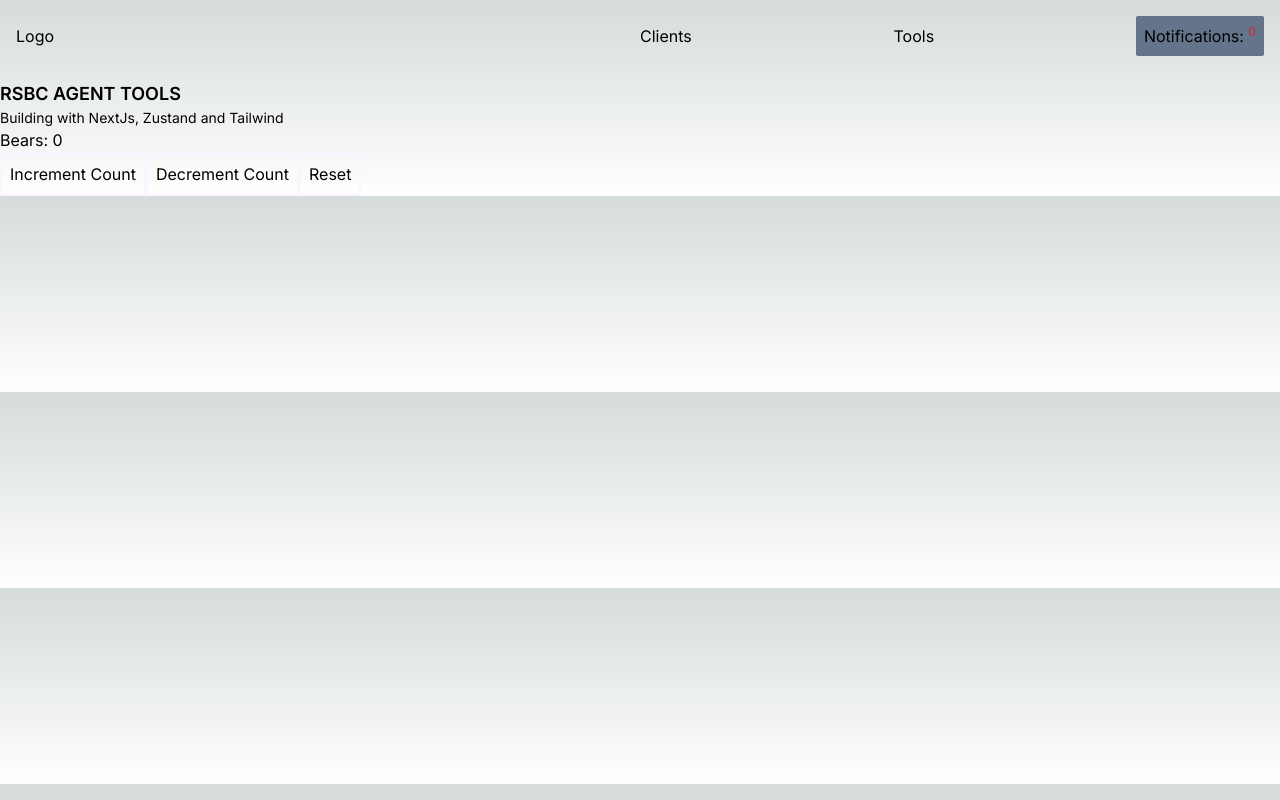
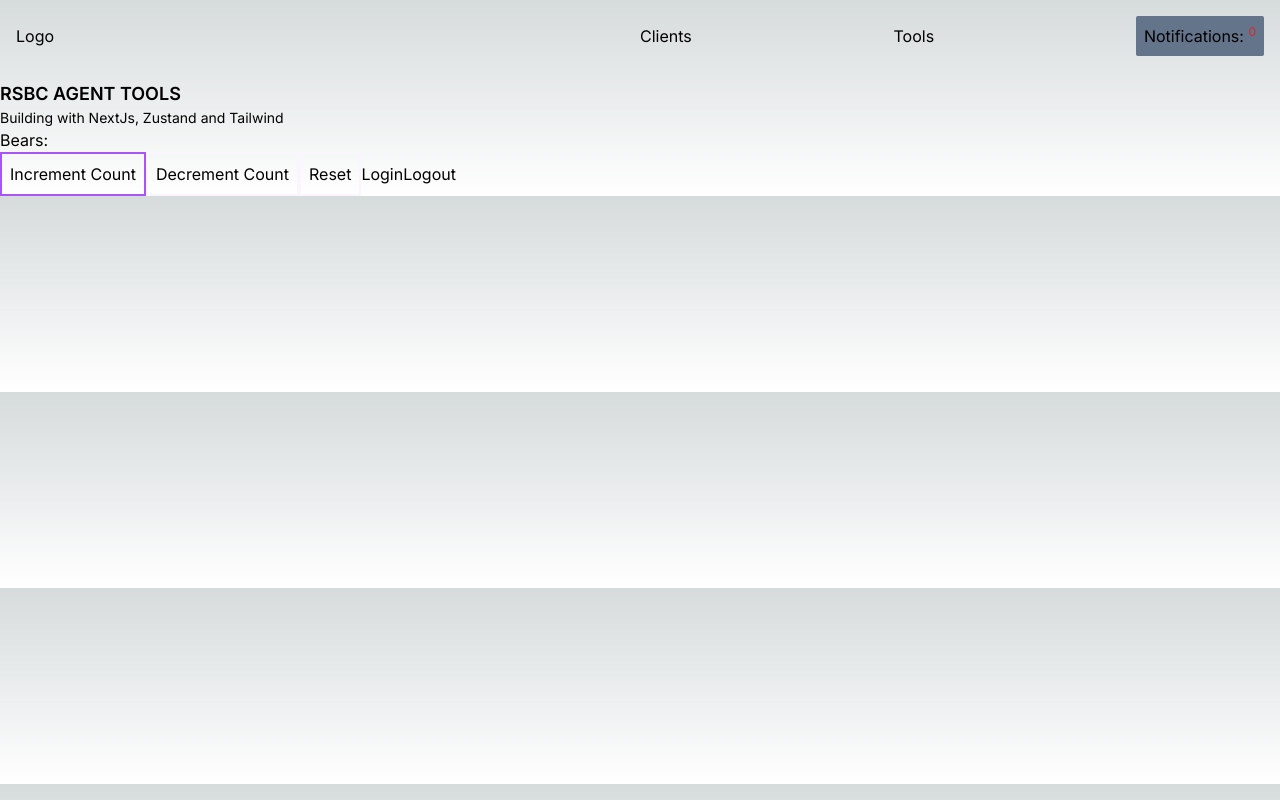
Before and after one commit to Noah202226/rsbc-agent-tools-zustand, a Next.js app: page / in a window 1280 px wide. Built offline with nearby package versions, Linux system fonts and the light colour scheme; no server answers.

Commit message:
add firebase auth

```diff
--- /dev/null
+++ b/app/components/Login.jsx
@@ -0,0 +1,7 @@
+import React from "react";
+
+const Login = () => {
+  return <div>Login</div>;
+};
+
+export default Login;
--- /dev/null
+++ b/app/firebase.jsx
@@ -0,0 +1,23 @@
+// Import the functions you need from the SDKs you need
+import { getApp, getApps, initializeApp } from "firebase/app";
+// import { getAnalytics } from "firebase/analytics";
+import { getAuth } from "firebase/auth";
+// TODO: Add SDKs for Firebase products that you want to use
+// https://firebase.google.com/docs/web/setup#available-libraries
+
+// Your web app's Firebase configuration
+// For Firebase JS SDK v7.20.0 and later, measurementId is optional
+const firebaseConfig = {
+  apiKey: "AIzaSyAt8OGQmEMJLtZVpkHiC9lB92ccd_UnRBs",
+  authDomain: "rsbc-agents-app.firebaseapp.com",
+  projectId: "rsbc-agents-app",
+  storageBucket: "rsbc-agents-app.appspot.com",
+  messagingSenderId: "102758156659",
+  appId: "1:102758156659:web:c1b2504ccc264b3df15d06",
+  measurementId: "G-7FE26GB53S",
+};
+
+// Initialize Firebase
+if (getApps().length === 0) initializeApp(firebaseConfig);
+export const auth = getAuth(getApp());
+// const analytics = getAnalytics(app);
--- a/app/page.jsx
+++ b/app/page.jsx
@@ -1,20 +1,55 @@
 "use client";
+import { useEffect } from "react";
 import { useUserStore } from "./store/zustand";
+import { GoogleAuthProvider, signInWithPopup } from "firebase/auth";
 
 export default function Home() {
-  const { count, incrementCount, decrementCount, resetCount } = useUserStore(
-    (state) => state
-  );
+  const {
+    count,
+    incrementCount,
+    decrementCount,
+    resetCount,
+    user,
+    auth,
+    handleLogin,
+    handleLogOut,
+  } = useUserStore((state) => state);
+
+  const login = async () => {
+    const provider = new GoogleAuthProvider();
+    signInWithPopup(auth, provider).then((user) => {
+      console.log("after log", user);
+      handleLogin(user.user);
+    });
+  };
+
+  useEffect(() => {
+    console.log(user);
+    const unsubscribe = auth.onAuthStateChanged((user) => {
+      if (user) {
+        // User is signed in.
+        handleLogin(user);
+      } else {
+        // User is signed out.
+        handleLogOut();
+      }
+    });
+
+    return () => {
+      // Unsubscribe from the Firebase Auth observer when the component unmounts.
+      unsubscribe();
+    };
+  }, [user]);
 
   return (
     <div className="mt-20">
       <h1 className="font-semibold text-lg">RSBC AGENT TOOLS</h1>
       <p className="text-sm">Building with NextJs, Zustand and Tailwind</p>
 
-      <p>Bears: {count}</p>
+      <p>Bears: {user?.displayName}</p>
 
       <button
-        className=" border-2 border-purple-50 p-2"
+        className="border-2 border-purple-500 p-2"
         onClick={incrementCount}
       >
         Increment Count
@@ -28,6 +63,9 @@ export default function Home() {
       <button className=" border-2 border-purple-50 p-2" onClick={resetCount}>
         Reset
       </button>
+
+      <button onClick={login}>Login</button>
+      <button onClick={handleLogOut}>Logout</button>
     </div>
   );
 }
--- a/app/store/zustand.jsx
+++ b/app/store/zustand.jsx
@@ -1,7 +1,21 @@
 "use client";
 import { create } from "zustand";
 
+import { signOut } from "firebase/auth";
+
+import { auth } from "../firebase";
+
 export const useUserStore = create((set, get) => ({
+  user: null,
+  auth: auth,
+  handleLogin: (user) => {
+    set({ user });
+  },
+
+  handleLogOut: () => {
+    signOut(auth);
+    set({ user: null });
+  },
   count: 0,
   incrementCount: () => set((state) => ({ count: state.count + 1 })),
   decrementCount: () => set((state) => ({ count: state.count - 1 })),
--- a/package.json
+++ b/package.json
@@ -10,6 +10,8 @@
   },
   "dependencies": {
     "autoprefixer": "10.4.15",
+    "encoding": "^0.1.13",
+    "firebase": "^10.3.1",
     "next": "13.4.19",
     "postcss": "8.4.29",
     "react": "18.2.0",
```
Also changed, not shown: 1 other file (tests, documents, lock files or other folders).
